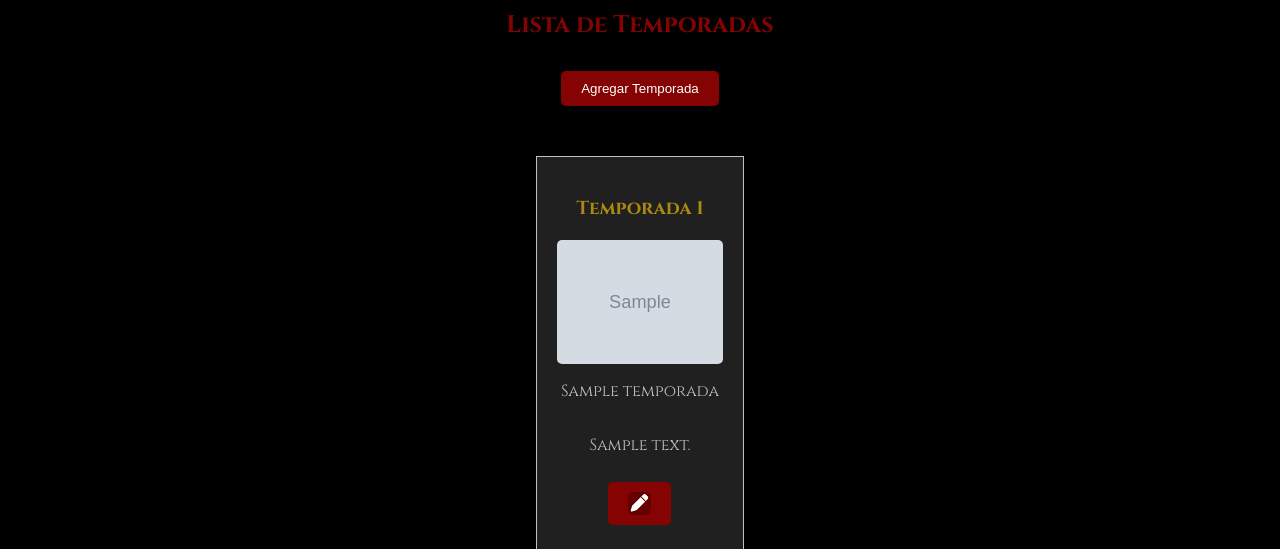
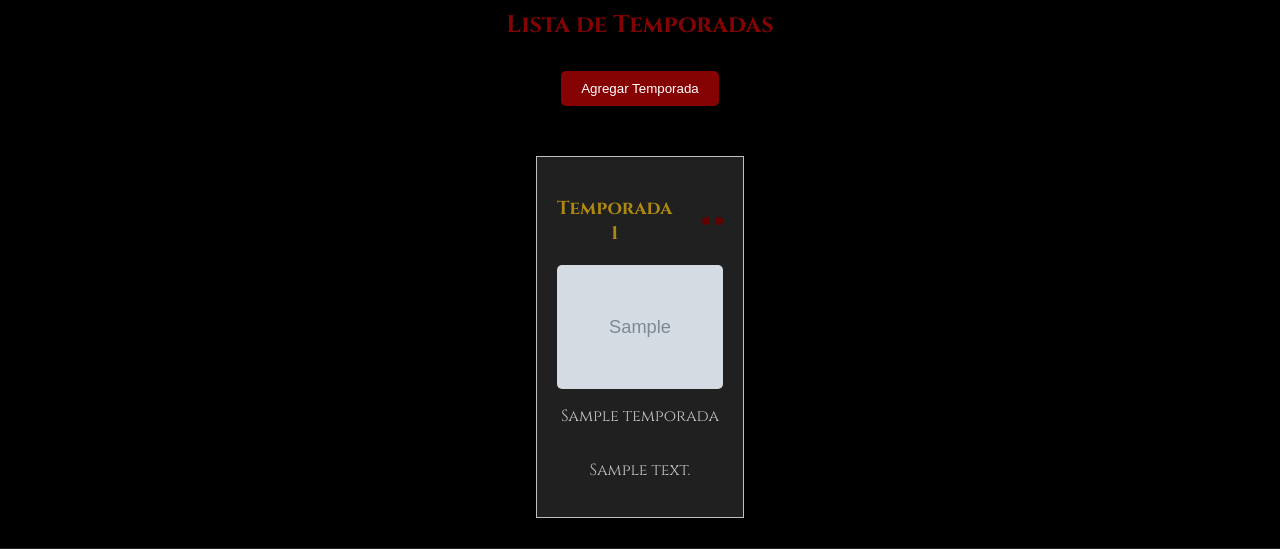
Before and after one commit to fabtrr22/trabajoGoT, a Flask app: page /temporadas.html in a window 1280 px wide. Shown: the part 369-918 px from the top of the page. Run offline with Flask 3, Linux system fonts and the light colour scheme; tables that the repository leaves empty hold one stand-in row (values such as "Sample post"); grey boxes marked "Sample" are stand-in pictures.

Commit message:
arreglo estilos de los iconos delete y edit

```diff
--- a/static/css/estilos.css
+++ b/static/css/estilos.css
@@ -216,9 +216,10 @@ nav ul li a:hover {
     flex-direction: row;
     gap: 5px;
 }
-.card-container--de img{
+#btn-editar, #btn-eliminar{
     background-color: #600000;
     padding: 0.3em;
+    margin: 0;
 }
 
 .temporada img {
--- a/static/js/temporadas.js
+++ b/static/js/temporadas.js
@@ -90,16 +90,20 @@ document.addEventListener('DOMContentLoaded', function() {
                 const article = document.createElement('article');
                 article.classList.add('temporada');
                 article.innerHTML = `
-                    <h3>Temporada ${temporada.numero}</h3>
+                    <div class="card-container--value">
+                        <h3>Temporada ${temporada.numero}</h3>
+                        <div class="card-container--de">
+                            <button id="btn-editar" onclick="editarTemporada(${temporada.id})">
+                                <img src="../static/img/lapiz-copia.png" alt="Editar" />
+                            </button>
+                            <button id="btn-eliminar" onclick="eliminarTemporada(${temporada.id})">
+                                <img src="../static/img/icon_trash.png" alt="Eliminar" />
+                            </button>
+                        </div>
+                    </div>
                     <img src="/static/img/${temporada.imagen_url}" alt="">
                     <p>${temporada.titulo}</p>
                     <p>${temporada.descripcion}</p>
-                    <button onclick="editarTemporada(${temporada.id})">
-                        <img src="../static/img/lapiz-copia.png" alt="Editar" />
-                    </button>
-                    <button onclick="eliminarTemporada(${temporada.id})">
-                        <img src="../static/img/icon_trash.png" alt="Eliminar" />
-                    </button>
                 `;
                 listaTemporadas.appendChild(article);
             });
```
